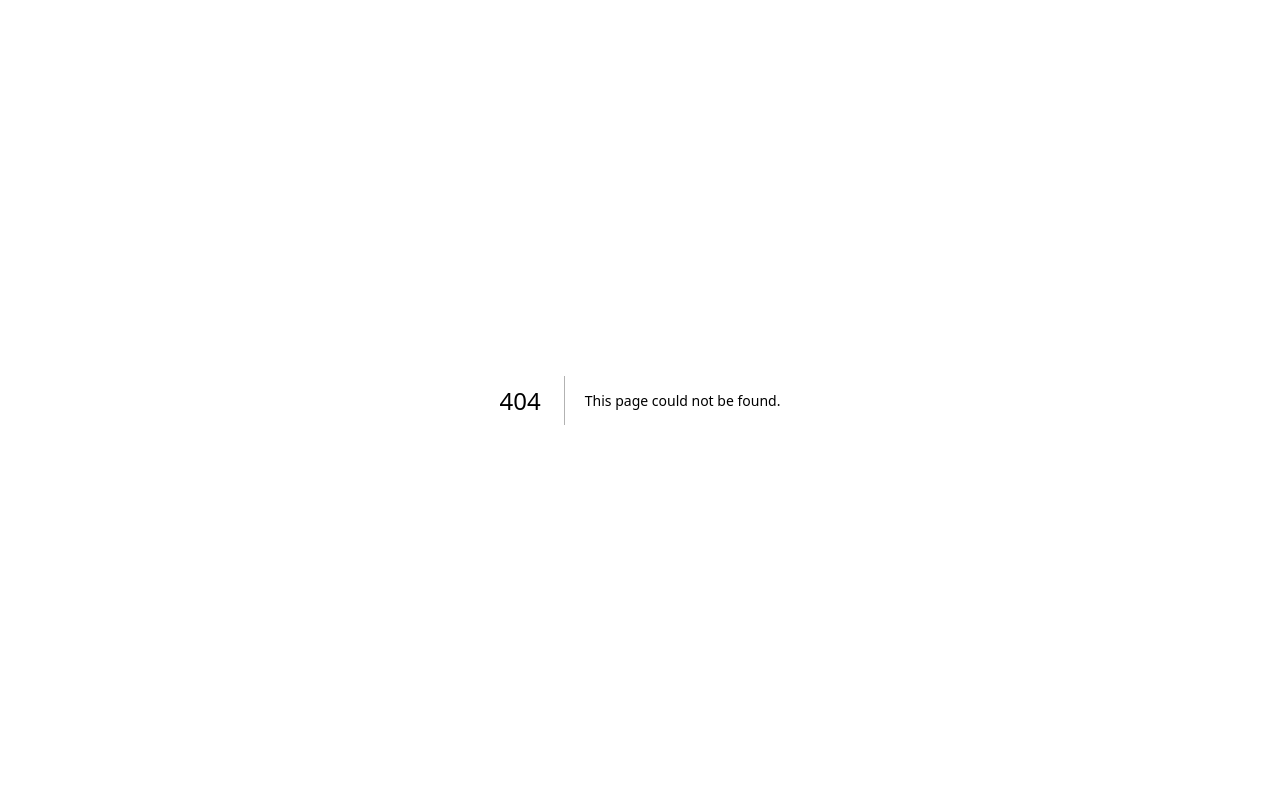
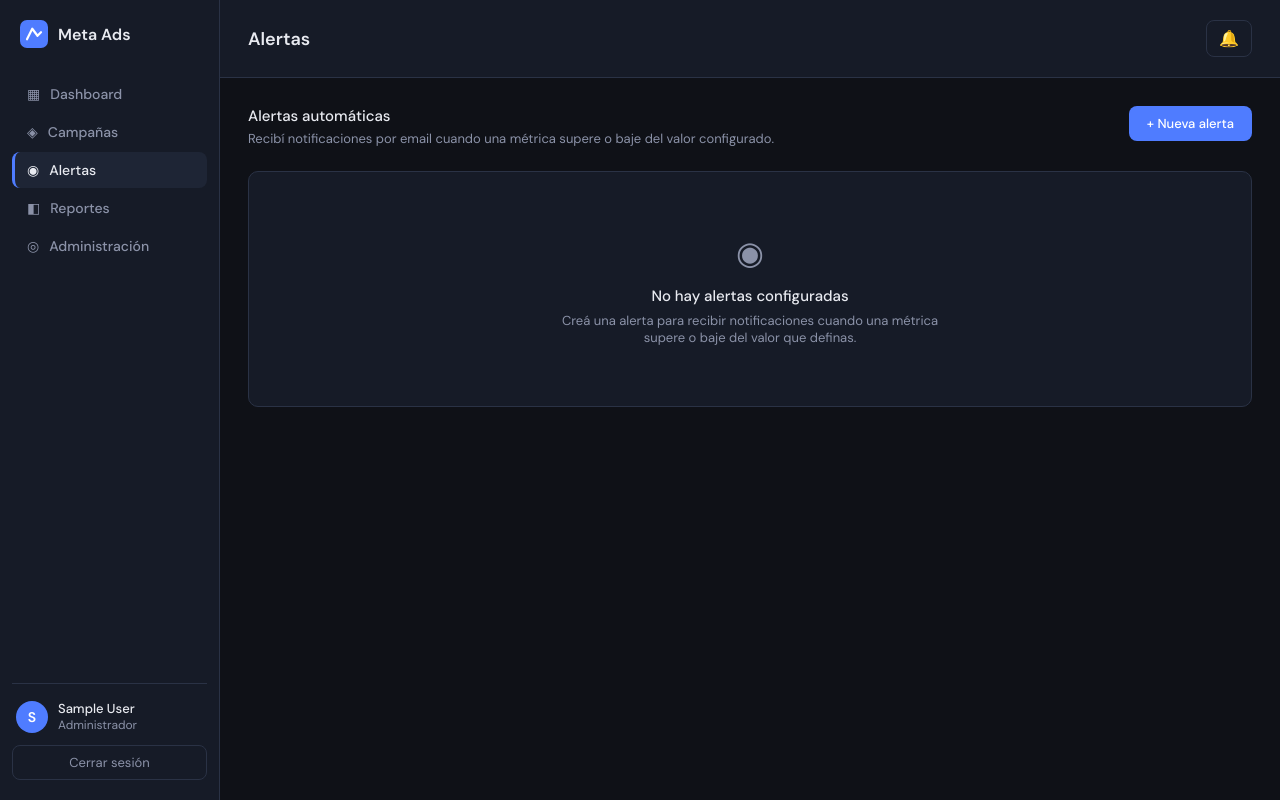
Before and after one commit to gozzilola/meta-ads-dashboard, a Next.js app: page /alerts in a window 1280 px wide. Before the commit this address had no page. Built offline with nearby package versions, Linux system fonts and the light colour scheme; sample sign-in values are in the browser's storage.

Commit message:
Create alerts.js

```diff
--- /dev/null
+++ b/pages/alerts.js
@@ -0,0 +1,117 @@
+import { useState, useEffect } from 'react'
+import Layout from '../components/Layout'
+
+export default function Alerts() {
+  const [alerts, setAlerts] = useState([])
+  const [showForm, setShowForm] = useState(false)
+  const [form, setForm] = useState({ name: '', metric: 'spend', condition: 'greater', value: '', emails: '', active: true })
+
+  useEffect(() => {
+    setAlerts(JSON.parse(localStorage.getItem('alerts') || '[]'))
+  }, [])
+
+  function save() {
+    if (!form.name || !form.value) return
+    const updated = [...alerts, { ...form, id: Date.now(), emails: form.emails.split(',').map(e=>e.trim()).filter(Boolean) }]
+    setAlerts(updated)
+    localStorage.setItem('alerts', JSON.stringify(updated))
+    setForm({ name: '', metric: 'spend', condition: 'greater', value: '', emails: '', active: true })
+    setShowForm(false)
+  }
+
+  function remove(id) {
+    const updated = alerts.filter(a=>a.id!==id)
+    setAlerts(updated)
+    localStorage.setItem('alerts', JSON.stringify(updated))
+  }
+
+  function toggle(id) {
+    const updated = alerts.map(a=>a.id===id?{...a,active:!a.active}:a)
+    setAlerts(updated)
+    localStorage.setItem('alerts', JSON.stringify(updated))
+  }
+
+  const METRICS = [
+    { value: 'spend', label: 'Gasto' },
+    { value: 'cpc', label: 'CPC' },
+    { value: 'ctr', label: 'CTR' },
+    { value: 'results', label: 'Resultados' },
+    { value: 'budget_remaining', label: 'Presupuesto restante' },
+  ]
+
+  return (
+    <Layout title="Alertas">
+      <div style={{display:'flex',justifyContent:'space-between',alignItems:'flex-start',marginBottom:'24px'}}>
+        <div>
+          <h2 style={{fontSize:'15px',fontWeight:'500',marginBottom:'4px'}}>Alertas automáticas</h2>
+          <p style={{fontSize:'13px',color:'var(--text2)'}}>Recibí notificaciones por email cuando una métrica supere o baje del valor configurado.</p>
+        </div>
+        <button onClick={()=>setShowForm(!showForm)} style={{background:'var(--accent)',color:'white',border:'none',borderRadius:'8px',padding:'9px 18px',fontSize:'13px',fontWeight:'500',flexShrink:0}}>+ Nueva alerta</button>
+      </div>
+
+      {showForm && (
+        <div style={{background:'var(--bg2)',border:'1px solid var(--border)',borderRadius:'var(--radius)',padding:'24px',marginBottom:'24px'}}>
+          <h3 style={{fontSize:'15px',fontWeight:'600',marginBottom:'20px'}}>Nueva alerta</h3>
+          <div style={{display:'grid',gridTemplateColumns:'repeat(2,1fr)',gap:'16px',marginBottom:'16px'}}>
+            <div style={{display:'flex',flexDirection:'column',gap:'6px'}}>
+              <label style={{fontSize:'12px',fontWeight:'500',color:'var(--text2)'}}>Nombre</label>
+              <input value={form.name} onChange={e=>setForm({...form,name:e.target.value})} style={{background:'var(--bg3)',border:'1px solid var(--border)',borderRadius:'8px',padding:'9px 12px',color:'var(--text)',fontSize:'14px'}} placeholder="Ej: Gasto superado" />
+            </div>
+            <div style={{display:'flex',flexDirection:'column',gap:'6px'}}>
+              <label style={{fontSize:'12px',fontWeight:'500',color:'var(--text2)'}}>Métrica</label>
+              <select value={form.metric} onChange={e=>setForm({...form,metric:e.target.value})} style={{background:'var(--bg3)',border:'1px solid var(--border)',borderRadius:'8px',padding:'9px 12px',color:'var(--text)',fontSize:'14px'}}>
+                {METRICS.map(m=><option key={m.value} value={m.value}>{m.label}</option>)}
+              </select>
+            </div>
+            <div style={{display:'flex',flexDirection:'column',gap:'6px'}}>
+              <label style={{fontSize:'12px',fontWeight:'500',color:'var(--text2)'}}>Condición</label>
+              <select value={form.condition} onChange={e=>setForm({...form,condition:e.target.value})} style={{background:'var(--bg3)',border:'1px solid var(--border)',borderRadius:'8px',padding:'9px 12px',color:'var(--text)',fontSize:'14px'}}>
+                <option value="greater">Mayor que</option>
+                <option value="less">Menor que</option>
+              </select>
+            </div>
+            <div style={{display:'flex',flexDirection:'column',gap:'6px'}}>
+              <label style={{fontSize:'12px',fontWeight:'500',color:'var(--text2)'}}>Valor</label>
+              <input type="number" value={form.value} onChange={e=>setForm({...form,value:e.target.value})} style={{background:'var(--bg3)',border:'1px solid var(--border)',borderRadius:'8px',padding:'9px 12px',color:'var(--text)',fontSize:'14px'}} placeholder="Ej: 1000" />
+            </div>
+          </div>
+          <div style={{display:'flex',flexDirection:'column',gap:'6px',marginBottom:'16px'}}>
+            <label style={{fontSize:'12px',fontWeight:'500',color:'var(--text2)'}}>Emails destinatarios (separados por coma)</label>
+            <input value={form.emails} onChange={e=>setForm({...form,emails:e.target.value})} style={{background:'var(--bg3)',border:'1px solid var(--border)',borderRadius:'8px',padding:'9px 12px',color:'var(--text)',fontSize:'14px'}} placeholder="email1@dominio.com, email2@dominio.com" />
+          </div>
+          <div style={{display:'flex',gap:'10px'}}>
+            <button onClick={save} style={{background:'var(--accent)',color:'white',border:'none',borderRadius:'8px',padding:'9px 20px',fontSize:'13px',fontWeight:'500'}}>Guardar alerta</button>
+            <button onClick={()=>setShowForm(false)} style={{background:'none',border:'1px solid var(--border)',borderRadius:'8px',padding:'9px 16px',color:'var(--text2)',fontSize:'13px'}}>Cancelar</button>
+          </div>
+        </div>
+      )}
+
+      {alerts.length===0 ? (
+        <div style={{background:'var(--bg2)',border:'1px solid var(--border)',borderRadius:'var(--radius)',padding:'60px 20px',textAlign:'center',color:'var(--text2)'}}>
+          <div style={{fontSize:'32px',marginBottom:'12px'}}>◉</div>
+          <div style={{fontSize:'15px',fontWeight:'500',color:'var(--text)',marginBottom:'6px'}}>No hay alertas configuradas</div>
+          <div style={{fontSize:'13px',maxWidth:'400px',margin:'0 auto'}}>Creá una alerta para recibir notificaciones cuando una métrica supere o baje del valor que definas.</div>
+        </div>
+      ) : (
+        <div style={{display:'flex',flexDirection:'column',gap:'10px'}}>
+          {alerts.map(alert=>(
+            <div key={alert.id} style={{background:'var(--bg2)',border:'1px solid var(--border)',borderRadius:'var(--radius)',padding:'16px 20px',display:'flex',justifyContent:'space-between',alignItems:'center',gap:'16px',opacity:alert.active?1:0.6}}>
+              <div style={{flex:1}}>
+                <div style={{fontSize:'14px',fontWeight:'600',marginBottom:'4px'}}>{alert.name}</div>
+                <div style={{fontSize:'13px',color:'var(--text2)',marginBottom:'4px'}}>
+                  {METRICS.find(m=>m.value===alert.metric)?.label} {alert.condition==='greater'?'mayor a':'menor a'} {alert.value}
+                </div>
+                <div style={{fontSize:'12px',color:'var(--text2)'}}>✉ {alert.emails?.join(', ') || 'Sin destinatarios'}</div>
+              </div>
+              <div style={{display:'flex',alignItems:'center',gap:'10px'}}>
+                <span style={{fontSize:'12px',padding:'3px 10px',borderRadius:'20px',fontWeight:'500',background:alert.active?'#22c55e20':'#88888820',color:alert.active?'var(--green)':'var(--text2)'}}>{alert.active?'Activa':'Inactiva'}</span>
+                <button onClick={()=>toggle(alert.id)} style={{background:'none',border:'1px solid var(--border)',borderRadius:'7px',padding:'5px 12px',color:'var(--text2)',fontSize:'12px'}}>{alert.active?'Desactivar':'Activar'}</button>
+                <button onClick={()=>remove(alert.id)} style={{background:'none',border:'1px solid var(--border)',borderRadius:'7px',padding:'5px 12px',color:'var(--red)',fontSize:'12px'}}>Eliminar</button>
+              </div>
+            </div>
+          ))}
+        </div>
+      )}
+    </Layout>
+  )
+}
```
